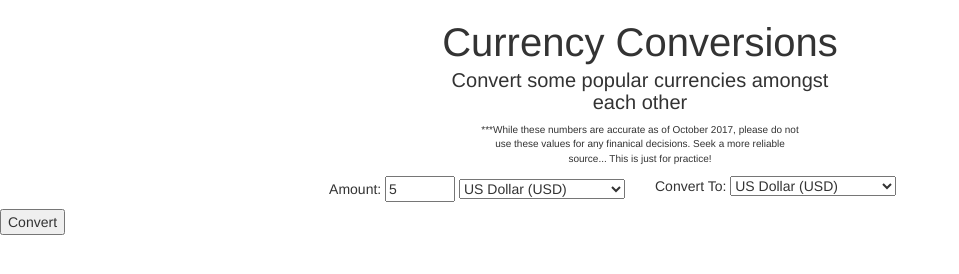
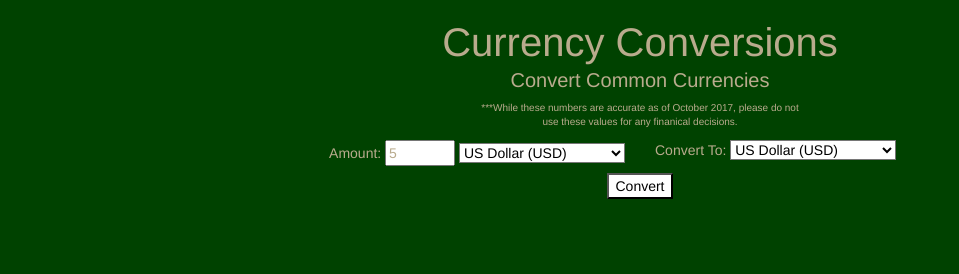
Before and after one commit to mmcfarlin107/Money_Conversion_API_Project, a plain HTML site: page index.html in a window 1280 px wide. Both pictures are taken after typing "5" into the empty fields and a click on the button "Convert". Shown: the whole page, without its empty margins (0-959 px from the left). Drawn offline with nearby package versions, Linux system fonts and the light colour scheme; no server answers.

Commit message:
API Call and equation working properly

```diff
--- a/index.html
+++ b/index.html
@@ -13,42 +13,40 @@
 </head>
 
 <body>
-      <div class="container">
+
+      <div class="container text-center">
   <header>
       <h1 class="text-center large-text"> Currency Conversions</h1>
-      <h2 class="text-center medium-text"> Convert some popular currencies amongst each other</h2>
-      <p class="text-center" id="disclaimer"> ***While these numbers are accurate as of October 2017, please do not use these values for any finanical decisions. Seek a more reliable source... This is just for practice!
+      <h2 class="text-center medium-text"> Convert Common Currencies</h2>
+      <p class="text-center" id="disclaimer"> ***While these numbers are accurate as of October 2017, please do not use these values for any finanical decisions.
       </p>
   </header>
-  <main>
-    <section>
         <div class="col-xs-12 col-sm-6" id="convert-section">
         <p class="inline-block"> Amount: </p>
-        <input class="inline-block input" type="number" placeholder="1">
-<select>
-  <option class="options"> US Dollar (USD) </option class="options">
-  <option class="options"> Euro (EUR) </option class="options">
-  <option class="options"> Canadian Dollar (CAD) </option class="options">
-  <option class="options"> Japenese Yen (JPY) </option class="options">
-  <option class="options"> Swiss Franc (CHF) </option class="options">
+        <input id="amount" class="inline-block input" type="number" placeholder="1">
+<select id="currency1" class="selectOptions">
+  <option value="USD" selected="selected"> US Dollar (USD) </option>
+  <option value"EUR"> Euro (EUR) </option >
+  <option value"CAD"> Canadian Dollar (CAD) </option>
+  <option value"JPY"> Japenese Yen (JPY) </option >
+  <option value"CHF"> Swiss Franc (CHF) </option >
 </select>
     </div>
       <div class="col-xs-12 col-sm-6" id="convert-to-section">
         <p class="inline-block"> Convert To: </p>
-        <select>
-      <option class="options"> US Dollar (USD) </option class="options">
-      <option class="options"> Euro (EUR) </option class="options">
-      <option class="options"> Canadian Dollar (CAD) </option class="options">
-      <option class="options"> Japenese Yen (JPY) </option class="options">
-      <option class="options"> Swiss Franc (CHF) </option class="options">
+        <select id="currency2" class="selectOptions">
+      <option value="USD" selected="selected"> US Dollar (USD) </option >
+      <option value="EUR"> Euro (EUR) </option >
+      <option value="CAD"> Canadian Dollar (CAD) </option>
+      <option value="JPY"> Japenese Yen (JPY) </option>
+      <option value="CHF"> Swiss Franc (CHF) </option>
     </select>
-      </div>
-</div>
-      <button> Convert </button>
-
-
-    </section>
-  </main>
+  </div>
+  </div>
+  <div class="container text-center">
+    <button id="btn">Convert</button>
+  </div>
+    <div id="answer-div"></div>
   </div>
 </body>
 
--- a/script.js
+++ b/script.js
@@ -1,12 +1,45 @@
 $(document).ready(function(){
 //API Call for Currency conversion
+var money;
+var promise = function(data){
+  money = data;
+  console.log(money);
+};
 
-var promise = function(data){
-  console.log(data);
-};
+
 
 $.getJSON('http://api.fixer.io/latest', promise);
 
+$("button").click(function(){
+  // Grabs the amount in the input and if it's empty the value defaults to 1
+  var amount = $('#amount').val();
+    if (!amount){
+      amount = 1;
+    }
 
+// Below grabs the value in the first and second select element and translates it into the conversion rate from the returned JSON object
 
+  var currency1 = $("#currency1").val();
+  var number1 = money.rates[currency1];
+  if(currency1 == "EUR"){
+    number1 = 1;
+  }
+
+  var currency2 = $("#currency2").val();
+  var number2 = money.rates[currency2];
+  if(currency2 == "EUR"){
+    number2 = 1;
+  }
+
+//Answer to the conversion for the inputs and limited it to 2 decimal points
+var convertedValue = number2/(number1 * amount);
+convertedValue = convertedValue.toFixed(2);
+
+console.log(convertedValue);
+  //mult amount value by option 1 value
+
+  //divide multiplied number by option 2
+  //output value
+  //clear amount input;
 })
+})
--- a/style.css
+++ b/style.css
@@ -1,5 +1,11 @@
 html {
   font-size: 14px;
+}
+
+body{
+  height: 100vh!important;
+  background-color: rgb(0, 66, 0)!important;
+  color: rgb(185, 171, 141)!important;
 }
 
 .large-text {
@@ -23,10 +29,6 @@ html {
   width: 7rem;
 }
 
-.options {
-  font-size: 20px;
-}
-
 #disclaimer {
   font-size: 1rem;
   max-width: 320px;
@@ -34,13 +36,16 @@ html {
   margin-right: auto;
 }
 
-.options {
-  font-size: 1rem;
+.selectOptions{
+  color: black;
+  background-color: white;
 }
 
-#convert-section, #convert-to-section {
-  text-align: center;
+#btn{
+  color: black;
+  background-color: white;
 }
+
 
 @media only screen and (min-width:768px) {
   #convert-section {
```
